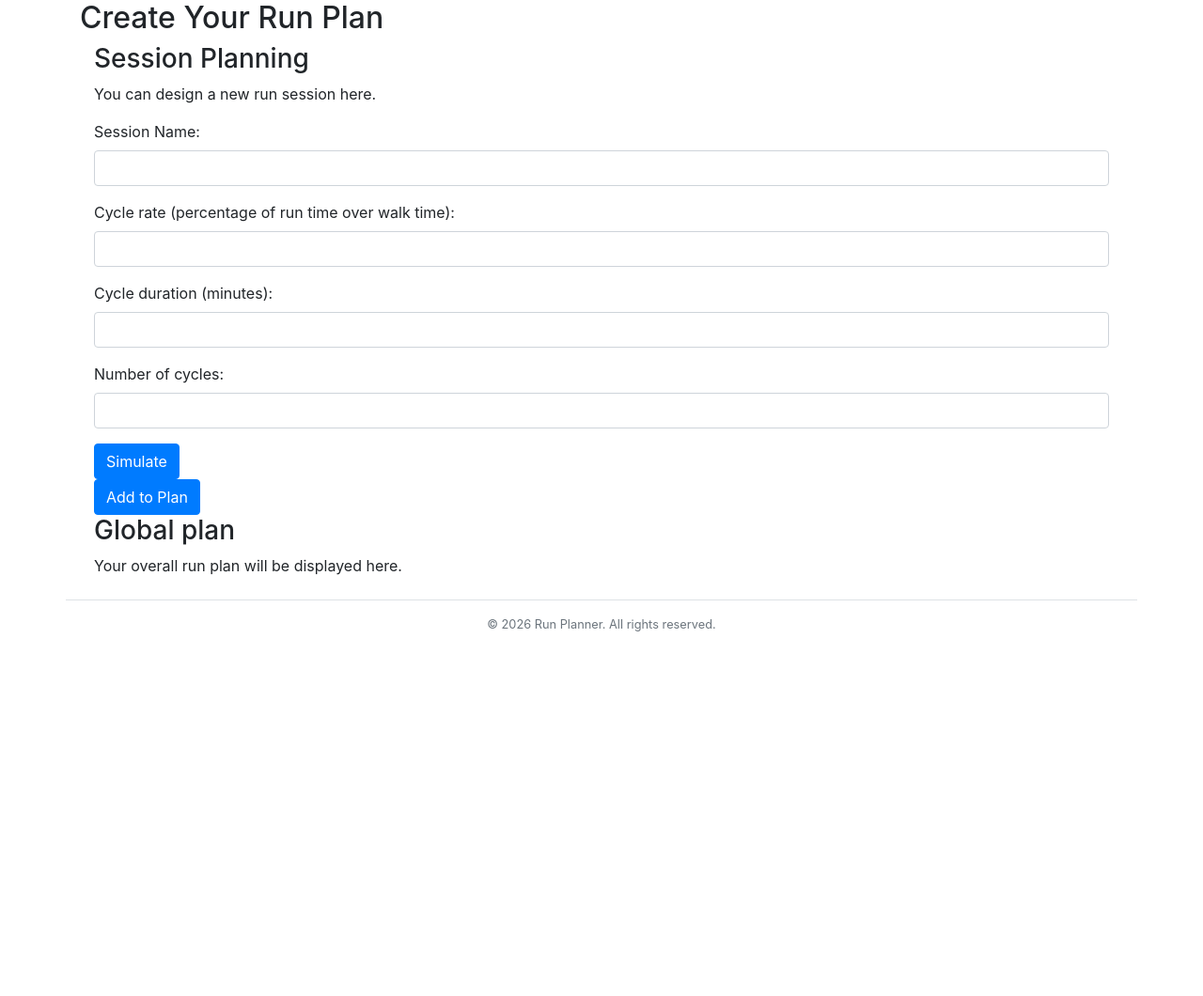
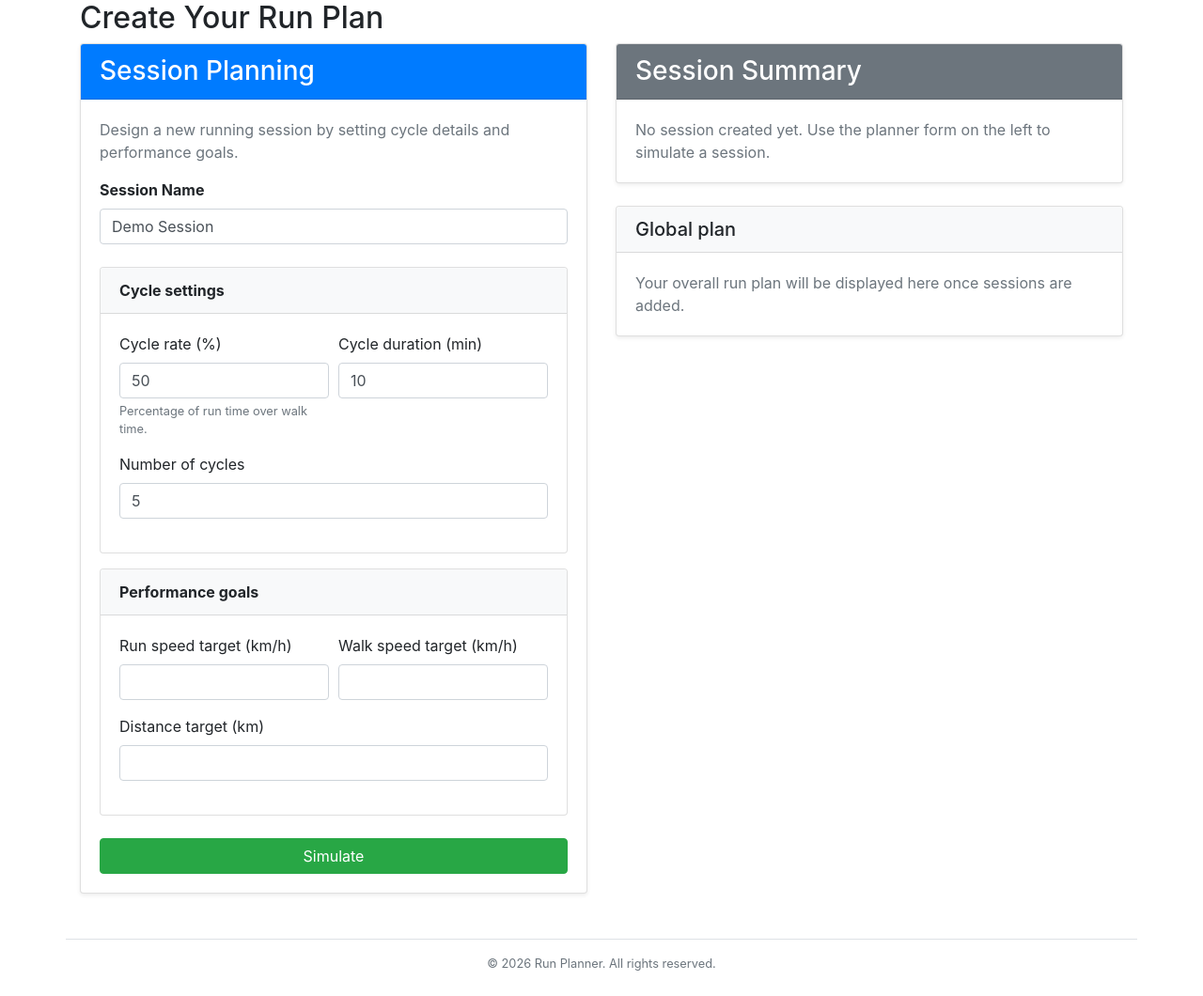
Before and after one commit to CompainL/run-planner, a Flask app: page /make_plan in a window 1280 px wide. Shown: the part 112-1172 px from the top of the page at 94% size. Before the commit the page ends 784 px from the top, so only its background shows below. Run offline with Flask 3, Linux system fonts and the light colour scheme; some libraries are stand-ins or nearby versions.

Commit message:
Session design implemented
Co-authored-by: Copilot <copilot@github.com>

```diff
--- a/website/templates/make_plan.html
+++ b/website/templates/make_plan.html
@@ -4,52 +4,138 @@
 
 {% block content %}
     <h2>Create Your Run Plan</h2>
-    <div class="container">
-        <h3>Session Planning</h3>
-        <div>
-            <p>You can design a new run session here.</p>
-                <form method="POST">
-                    <div class="mb-3">
-                        <label for="session_name" class="form-label">Session Name:</label>
-                        <input type="text" id="session_name" name="session_name" class="form-control" required>
+    <div class="row">
+        <div class="col-lg-6">
+            <div class="card shadow-sm mb-4">
+                <div class="card-header bg-primary text-white">
+                    <h3 class="mb-0">Session Planning</h3>
                 </div>
-                    <div class="mb-3">
-                        <label for="cycle_rate" class="form-label">Cycle rate (percentage of run time over walk time):</label>
-                        <input type="number" step="0.01" id="cycle_rate" name="cycle_rate" class="form-control" required>
+                <div class="card-body">
+                    <p class="text-muted">Design a new running session by setting cycle details and performance goals.</p>
+
+                    <form id="session-form" method="POST">
+                        <div class="form-group mb-4">
+                            <label for="session_name" class="font-weight-bold">Session Name</label>
+                            <input type="text" id="session_name" name="session_name" class="form-control" required value="{{ session['name'] if session else 'Demo Session' }}">
                         </div>
-                    <div class="mb-3">
-                        <label for="cycle_duration" class="form-label">Cycle duration (minutes):</label>
-                        <input type="number" step="0.01" id="cycle_duration" name="cycle_duration" class="form-control" required>
+
+                        <div class="card mb-3">
+                            <div class="card-header bg-light">
+                                <strong>Cycle settings</strong>
                             </div>
-                    <div class="mb-3">
-                        <label for="number_of_cycles" class="form-label">Number of cycles:</label>
-                        <input type="number" step="0.01" id="number_of_cycles" name="number_of_cycles" class="form-control" required>
+                            <div class="card-body">
+                                <div class="form-row">
+                                    <div class="form-group col-md-6">
+                                        <label for="cycle_rate">Cycle rate (%)</label>
+                                        <input type="number" step="0.01" id="cycle_rate" name="cycle_rate" class="form-control" required value="{{ session['cycle']['rate'] if session else 50 }}">
+                                        <small class="form-text text-muted">Percentage of run time over walk time.</small>
                                     </div>
-                    <button type="submit" class="btn btn-primary">Simulate</button>
+                                    <div class="form-group col-md-6">
+                                        <label for="cycle_duration">Cycle duration (min)</label>
+                                        <input type="number" step="0.01" id="cycle_duration" name="cycle_duration" class="form-control" required value="{{ session['cycle']['duration'] if session else 10 }}">
+                                    </div>
+                                </div>
+                                <div class="form-group">
+                                    <label for="number_of_cycles">Number of cycles</label>
+                                    <input type="number" step="0.01" id="number_of_cycles" name="number_of_cycles" class="form-control" required value="{{ session['cycle']['number'] if session else 5 }}">
+                                </div>
+                            </div>
+                        </div>
+
+                        <div class="card mb-4">
+                            <div class="card-header bg-light">
+                                <strong>Performance goals</strong>
+                            </div>
+                            <div class="card-body">
+                                <div class="form-row">
+                                    <div class="form-group col-md-6">
+                                        <label for="run_speed_target">Run speed target (km/h)</label>
+                                        <input type="number" step="0.01" id="run_speed_target" name="run_speed_target" class="form-control" value="{{ session['performance_goals']['run_speed_target'] if session else '' }}">
+                                    </div>
+                                    <div class="form-group col-md-6">
+                                        <label for="walk_speed_target">Walk speed target (km/h)</label>
+                                        <input type="number" step="0.01" id="walk_speed_target" name="walk_speed_target" class="form-control" value="{{ session['performance_goals']['walk_speed_target'] if session else '' }}">
+                                    </div>
+                                </div>
+                                <div class="form-group">
+                                    <label for="distance_target">Distance target (km)</label>
+                                    <input type="number" step="0.01" id="distance_target" name="distance_target" class="form-control" value="{{ session['performance_goals']['distance_target'] if session else '' }}">
+                                </div>
+                            </div>
+                        </div>
+
+                        <button type="submit" class="btn btn-success btn-block">Simulate</button>
                     </form>
+
                     {% if error %}
                         <div class="alert alert-danger mt-3">{{ error }}</div>
                     {% endif %}
-                {% if session %}
-                    <div class="card mt-4 p-3">
-                        <h3>{{ session['name'] }}</h3>
-                        <p>Cycle rate: {{ session['cycle_rate'] }}%</p>
-                        <p>Cycle duration: {{ session['cycle_duration'] }} minutes</p>
-                        <p>Number of cycles: {{ session['number_of_cycles'] }}</p>
-                        <p>Total run time: {{ session['total_run_time'] }} minutes</p>
-                        <p>Total walk time: {{ session['total_walk_time'] }} minutes</p>
-                        <p>Total session time: {{ session['total_session_time'] }} minutes</p>
-                    </div>
-                {% endif %}
-                <form method="POST">
-                    <button type="submit" class="btn btn-primary">Add to Plan</button>
-                </form>
                 </div>
             </div>
-    <div class="container">
-        <h3>Global plan</h3>
-        <div>
-            <p>Your overall run plan will be displayed here.</p>
+        </div>
+
+        <div class="col-lg-6">
+            <div class="card shadow-sm mb-4">
+                <div class="card-header bg-secondary text-white">
+                    <h3 class="mb-0">Session Summary</h3>
+                </div>
+                <div class="card-body">
+                    {% if session %}
+                        <h5 class="mb-3">{{ session['name'] }}</h5>
+                        <div class="row mb-3">
+                            <div class="col-sm-6 mb-3">
+                                <div class="bg-light p-3 rounded h-100">
+                                    <h6 class="mb-2">Cycle overview</h6>
+                                    <p class="mb-1"><strong>Rate:</strong> {{ session['cycle']['rate'] }}%</p>
+                                    <p class="mb-1"><strong>Duration:</strong> {{ session['cycle']['duration'] }} min</p>
+                                    <p class="mb-0"><strong>Cycles:</strong> {{ session['cycle']['number'] }}</p>
+                                </div>
+                            </div>
+                            <div class="col-sm-6 mb-3">
+                                <div class="bg-light p-3 rounded h-100">
+                                    <h6 class="mb-2">Session totals</h6>
+                                    <p class="mb-1"><strong>Run time:</strong> {{ session['performance_goals']['total_run_time'] }} min</p>
+                                    <p class="mb-1"><strong>Walk time:</strong> {{ session['performance_goals']['total_walk_time'] }} min</p>
+                                    <p class="mb-0"><strong>Total:</strong> {{ session['performance_goals']['total_session_time'] }} min</p>
+                                </div>
+                            </div>
+                        </div>
+
+                        <div class="row mb-3">
+                            <div class="col-sm-6 mb-3">
+                                <div class="bg-light p-3 rounded h-100">
+                                    <h6 class="mb-2">Speed targets</h6>
+                                    <p class="mb-1"><strong>Run:</strong> {{ session['performance_goals']['run_speed_target'] }} km/h</p>
+                                    <p class="mb-0"><strong>Walk:</strong> {{ session['performance_goals']['walk_speed_target'] }} km/h</p>
+                                </div>
+                            </div>
+                            <div class="col-sm-6 mb-3">
+                                <div class="bg-light p-3 rounded h-100">
+                                    <h6 class="mb-2">Distance & pace</h6>
+                                    <p class="mb-1"><strong>Avg speed:</strong> {{ session['performance_goals']['average_speed_target'] }} km/h</p>
+                                    <p class="mb-1"><strong>Pace:</strong> {{ session['performance_goals']['pace_target'] }} min/km</p>
+                                    <p class="mb-0"><strong>Distance:</strong> {{ session['performance_goals']['distance_target'] }} km</p>
+                                </div>
+                            </div>
+                        </div>
+
+                        <form id="add-to-plan-form" method="POST">
+                            <button type="submit" class="btn btn-primary btn-block">Add to Plan</button>
+                        </form>
+                    {% else %}
+                        <p class="text-muted mb-0">No session created yet. Use the planner form on the left to simulate a session.</p>
+                    {% endif %}
+                </div>
+            </div>
+
+            <div class="card shadow-sm">
+                <div class="card-header bg-light">
+                    <h5 class="mb-0">Global plan</h5>
+                </div>
+                <div class="card-body">
+                    <p class="text-muted mb-0">Your overall run plan will be displayed here once sessions are added.</p>
+                </div>
+            </div>
         </div>
     </div>
 
--- a/website/views.py
+++ b/website/views.py
@@ -1,5 +1,6 @@
 from flask import Blueprint, render_template, request
 from website.engine.predictions import both_predictions
+from website.engine.session_planner import Session
 
 views = Blueprint('views', __name__)
 
@@ -41,6 +42,39 @@ def predictions():
         error=error
     )
 
-@views.route('/make_plan')
+@views.route('/make_plan', methods=['GET', 'POST'])
 def make_plan():
-    return render_template("make_plan.html")
+    session = None
+    error = None
+
+    if request.method == 'POST':
+        try:
+            session_name = request.form.get('session_name', '')
+            cycle_rate = float(request.form.get('cycle_rate', 0))
+            cycle_duration = float(request.form.get('cycle_duration', 0))
+            number_of_cycles = int(request.form.get('number_of_cycles', 0))
+            run_speed_target = request.form.get('run_speed_target', '')
+            walk_speed_target = request.form.get('walk_speed_target', '')
+            distance_target = request.form.get('distance_target', '')
+
+            if cycle_rate <= 0 or cycle_duration <= 0 or number_of_cycles <= 0:
+                raise ValueError
+
+
+            session = Session(
+                cycle_rate=cycle_rate,
+                cycle_duration=cycle_duration,
+                number_of_cycles=number_of_cycles,
+                session_name=session_name,
+                run_speed_target=float(run_speed_target) if run_speed_target else None,
+                walk_speed_target=float(walk_speed_target) if walk_speed_target else None,
+                distance_target=float(distance_target) if distance_target else None
+            )
+        except ValueError:
+            error = "Please enter valid positive numbers for all fields."
+
+    return render_template(
+        "make_plan.html",
+        session=session,
+        error=error
+    )
```
Also changed, not shown: tests/test_views.py (+103 -0 lines), website/engine/session_planner.py (added, +152 -0 lines). Lines whose indentation alone changed are shown as unchanged.
